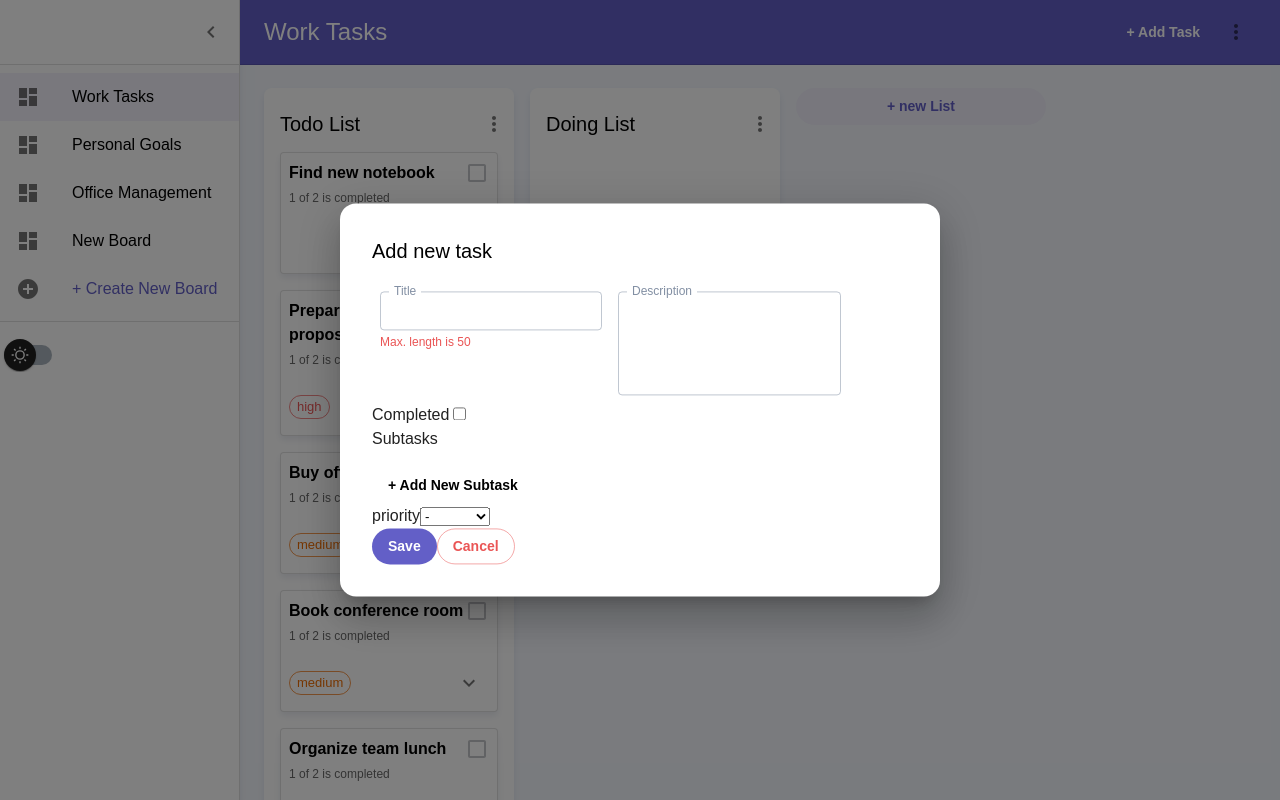
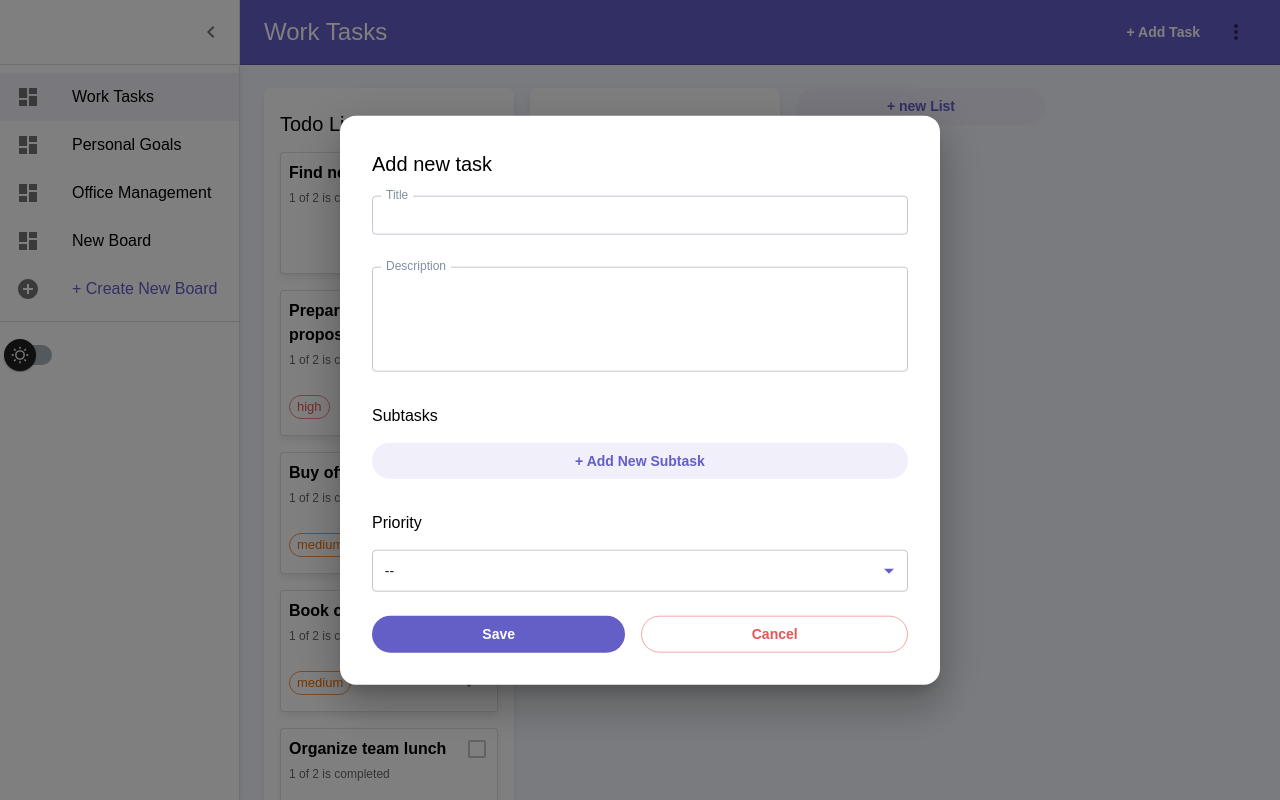
Before and after one commit to zeynabmvs/kanba, a React (Vite) app: page / in a window 1280 px wide. Both pictures are taken after a click on the button "+ Add Task". Built offline with nearby package versions, Linux system fonts and the light colour scheme.

Commit message:
task form & deleteConform ui fix

```diff
--- a/src/components/BoardList.jsx
+++ b/src/components/BoardList.jsx
@@ -12,7 +12,7 @@ const BoardList = ({list, index}) => {
 	const theme = useTheme();
 
 	const onHoverBg = theme.palette.mode === "light"
-		? theme.palette.primary.light
+		? theme.palette.secondary.light
 		: theme.palette.primary.dark
 
 	const onDeleteListHandler = () => {
--- a/src/components/Dashboard.jsx
+++ b/src/components/Dashboard.jsx
@@ -121,7 +121,7 @@ export default function Dashboard() {
 			>
 				<Toolbar/>
 				<Stack>
-					<Board></Board>
+					<Board/>
 				</Stack>
 			</Box>
 		</Box>
--- a/src/components/forms/TaskForm.jsx
+++ b/src/components/forms/TaskForm.jsx
@@ -1,4 +1,4 @@
-import {Box, Button, TextField} from "@mui/material";
+import {Box, Button, InputLabel, MenuItem, Select, Stack, TextField} from "@mui/material";
 import {useFieldArray, useForm} from "react-hook-form";
 import {useDispatch} from "react-redux";
 import IconButton from "@mui/material/IconButton";
@@ -8,7 +8,7 @@ import {closeModal} from "../../features/modalSlice.js";
 const TaskForm = ({onSubmit, onCancel, defaultValues = {}}) => {
 	// const currentBoard = useSelector(selectCurrentBoard);
 	const dispatch = useDispatch()
-
+	console.log(defaultValues)
 	const {
 		register,
 		handleSubmit,
@@ -25,7 +25,7 @@ const TaskForm = ({onSubmit, onCancel, defaultValues = {}}) => {
 		append({title: "", status: "notCompleted"});
 	};
 
-	const onSubmithandle = (data, e) => {
+	const onSubmitHandle = (data, e) => {
 		if (isDirty) {
 			onSubmit(data);
 		} else {
@@ -39,13 +39,13 @@ const TaskForm = ({onSubmit, onCancel, defaultValues = {}}) => {
 			<Box
 				component="form"
 				sx={{
-					"& .MuiTextField-root": {m: 1, width: "25ch"},
+					"& .MuiTextField-root": {width: "100%"},
 				}}
 				noValidate
 				autoComplete="off"
-				onSubmit={handleSubmit(onSubmithandle)}
+				onSubmit={handleSubmit(onSubmitHandle)}
 			>
-				<div>
+				<div style={{marginBottom: "24px", display: "flex", flexDirection: "column", gap: "32px"}}>
 					<TextField
 						{...register("title", {
 							required: "Required",
@@ -60,7 +60,7 @@ const TaskForm = ({onSubmit, onCancel, defaultValues = {}}) => {
 						variant="outlined"
 						type="text"
 						helperText={
-							errors?.title ? errors?.title?.message : "Max. length is 50"
+							errors?.title && errors?.title?.message
 						}
 					/>
 
@@ -77,59 +77,63 @@ const TaskForm = ({onSubmit, onCancel, defaultValues = {}}) => {
 						error={errors?.description}
 						id="outlined-helperText"
 						label="Description"
-						// variant="outlined"
-						// type="text"
 						helperText={
 							errors?.description && errors?.description?.message
 						}
 					/>
 
-					<label htmlFor="status">
-						Completed
-						<input
-							type="checkbox"
-							value="completed"
-							{...register("status")}
-							className="form-checkbox form-basic-checkbox"
-						/>
-					</label>
+					{/*<label htmlFor="status">*/}
+					{/*	Completed*/}
+					{/*	<input*/}
+					{/*		type="checkbox"*/}
+					{/*		value="completed"*/}
+					{/*		{...register("status")}*/}
+					{/*		className="form-checkbox form-basic-checkbox"*/}
+					{/*	/>*/}
+					{/*</label>*/}
+
+					{/*<div>*/}
 
 					<div>
-						<label htmlFor="subtasks">Subtasks</label>
-						<ul className="flex flex-col gap-1 my-1">
+						<InputLabel id="subtasks-label" sx={{mb: "16px"}}>Subtasks</InputLabel>
+						<div style={{display: "flex", gap: "16px", flexDirection: "column"}} aria-label={"subtasks-label"}>
 							{fields.map((item, index) => {
 								return (
-									<li key={index} className="flex items-center">
-										<label className="w-full">
-											{errors?.subtasks?.[index]?.title && (
-												<span className="form-basic-err">
-                      {errors?.subtasks?.[index]?.title.message}
-                    </span>
-											)}
-											<input
-												type="text"
-												className={`form-input form-basic-input ${
-													errors?.subtasks?.[index]?.title && "border border-red"
-												} `}
-												defaultValue={`${item.title}`}
+									<>
+										<div style={{display: "flex", alignItems: "center"}} key={index}>
+											<TextField
 												{...register(`subtasks.${index}.title`, {
 													required: "Required",
 												})}
-											></input>
-										</label>
+												error={errors?.title}
+												id="outlined-helperText"
+												variant="outlined"
+												type="text"
+												label={`Subtask ${index + 1}`}
+												helperText={
+													errors?.subtasks?.[index]?.title && errors?.subtasks?.[index]?.title.message
+												}
+
+											/>
 											<IconButton onClick={() => remove(index)} aria-label="close">
 												<Close/>
 											</IconButton>
-									</li>
+										</div>
+									</>
 								);
 							})}
-						</ul>
+
 							{fields.length < 7 && (
-							<Button variant="secondary" onClick={handleAddNewSubTask}>
+								<Button color="secondary" variant="contained" onClick={handleAddNewSubTask} sx={{width: "100%"}}>
 									+ Add New Subtask
 								</Button>
 							)}
+
 						</div>
+
+					</div>
+
+					{/*</div>*/}
 
 					{/*<div>*/}
 					{/*	<label htmlFor="list">*/}
@@ -144,27 +148,33 @@ const TaskForm = ({onSubmit, onCancel, defaultValues = {}}) => {
 					{/*	</label>*/}
 					{/*</div>*/}
 
-					<label htmlFor="priority">
-						priority
-						<select {...register("priority")}>
-
-							<option value='' key='-'>-</option>
-							<option value='low' key='low'>Low</option>
-							<option value='medium' key='medium'>Medium</option>
-							<option value='high' key='high'>High</option>
-
-						</select>
-					</label>
+					<div>
+						<InputLabel id="priority-label" sx={{mb: "16px"}}>Priority</InputLabel>
+						<Select
+							{...register("priority")}
+							labelId="priority-label"
+							displayEmpty
+							defaultValue=""
+							fullWidth
+						>
+							<MenuItem value="" sx={{fontSize: "0.875rem"}} key="none">--</MenuItem>
+							<MenuItem value="low" sx={{fontSize: "0.875rem"}} key={"low"}>Low</MenuItem>
+							<MenuItem value="medium" sx={{fontSize: "0.875rem"}} key={"medium"}>Medium</MenuItem>
+							<MenuItem value="high" sx={{fontSize: "0.875rem"}} key={"high"}>High</MenuItem>
+						</Select>
+					</div>
 
 				</div>
-				<div>
-					<Button variant="contained" type="submit">
+
+				<Stack direction="row" sx={{gap: "16px"}}>
+					<Button variant="contained" type="submit" sx={{flexGrow: 1}}>
 						Save
 					</Button>
-					<Button variant="outlined" onClick={onCancel} color="error">
+					<Button variant="outlined" onClick={onCancel} color="error" sx={{flexGrow: 1}}>
 						Cancel
 					</Button>
-				</div>
+				</Stack>
+
 			</Box>
 
 
--- a/src/components/modals/ConfirmDelete.jsx
+++ b/src/components/modals/ConfirmDelete.jsx
@@ -1,6 +1,7 @@
-import {Button, Typography} from "@mui/material";
+import {Button, Stack, Typography} from "@mui/material";
 import {useDispatch} from "react-redux";
 import {deleteBoard, deleteList, deleteTask,} from "../../features/boardsSlice.js";
+import ModalTitle from "./partials/modalTitle.jsx";
 
 const ConfirmDelete = ({type, obj, message, onClose}) => {
 	console.log(obj);
@@ -30,16 +31,18 @@ const ConfirmDelete = ({type, obj, message, onClose}) => {
 
 	return (
 		<>
-			<Typography variant="h6">Delete Confirmation</Typography>
-			<Typography variant="body1">{message}</Typography>
-			<div>
-				<Button variant="contained" color="error" onClick={onDeleteHandler}>
+			<ModalTitle text="Delete Confirmation"/>
+			<Typography variant="body1" sx={{mb: "32px"}}>{message}</Typography>
+
+			<Stack direction="row" sx={{gap: "16px"}}>
+				<Button color="error" variant="contained" onClick={onDeleteHandler} sx={{flexGrow: 1}}>
 					Delete
 				</Button>
-				<Button variant="outlined" onClick={onClose} color="secondary">
+				<Button variant="contained" onClick={onClose} color="secondary" sx={{flexGrow: 1}}>
 					Cancel
 				</Button>
-			</div>
+			</Stack>
+
 		</>
 	);
 };
--- a/src/components/modals/EditTask.jsx
+++ b/src/components/modals/EditTask.jsx
@@ -1,8 +1,8 @@
-import {Typography} from "@mui/material";
 import {useDispatch} from "react-redux";
 import {editTask} from "../../features/boardsSlice.js";
 import {closeModal} from "../../features/modalSlice";
 import TaskForm from "../forms/TaskForm.jsx";
+import ModalTitle from "./partials/modalTitle.jsx";
 
 const EditTask = ({onClose, detail}) => {
 	const dispatch = useDispatch();
@@ -20,7 +20,7 @@ const EditTask = ({onClose, detail}) => {
 		description: task.description,
 		color: task.color,
 		status: task.status,
-		priority: task.priority,
+		priority: task.priority || "",
 		subtasks: task?.subtasks.map((item) => ({
 			title: item.title,
 			status: item.status,
@@ -29,8 +29,7 @@ const EditTask = ({onClose, detail}) => {
 
 	return (
 		<>
-			<Typography variant="h6">Edit Task {task.title}</Typography>
-
+			<ModalTitle text={`Edit Task: ${task.title}`}/>
 			<TaskForm
 				onSubmit={onSubmitHandler}
 				onCancel={onClose}
--- a/src/components/modals/TaskDetail.jsx
+++ b/src/components/modals/TaskDetail.jsx
@@ -59,15 +59,10 @@ const TaskDetail = ({detail}) => {
 				<Typography variant="body1" color="text.secondary" sx={{mb: "16px"}}>{task.description}</Typography>
 
 				{task?.subtasks.length > 0 && (
-					<Box
-						// sx={{width: "100%", maxWidth: 360, bgcolor: "background.paper"}}
-					>
+					<Box>
 						<Typography variant="body2">Subtasks: </Typography>
 
-						<List
-							sx={{mb: "32px"}}
-							// sx={{width: "100%", maxWidth: 360, bgcolor: "background.paper"}}
-						>
+						<List sx={{mb: "32px"}}>
 							{task?.subtasks.map((subtask, index) => {
 								const labelId = `checkbox-list-label-${index}`;
 
@@ -99,7 +94,8 @@ const TaskDetail = ({detail}) => {
 				)}
 
 				<Stack direction="row" alignItems="center" sx={{mb: "8px"}}>
-					<Typography variant="body2" sx={{mr: "16px"}}>Status: {detail.status}</Typography>
+					<Typography variant="body2"
+											sx={{mr: "16px"}}>Status: {detail.status === 'completed' ? 'Completed' : 'Not completed'}</Typography>
 				</Stack>
 
 				{detail?.priority ? <Stack direction="row" alignItems="center">
--- a/src/configs/theme.jsx
+++ b/src/configs/theme.jsx
@@ -188,6 +188,12 @@ export const getDesignTokens = (mode) => ({
 				icon: ({theme}) => ({
 					color: theme.palette.primary.main,
 				}),
+				root: ({theme}) => ({
+					'& .MuiSelect-select': {
+						padding: ".6rem .8rem",
+						fontSize: "0.875rem",
+					}
+				})
 			},
 			// defaultProps: {
 			// 	IconComponent: KeyboardArrowDown,
--- a/src/features/boardsSlice.js
+++ b/src/features/boardsSlice.js
@@ -156,8 +156,6 @@ export const boardsSlice = createSlice({
 				const [targetBoardIndex, targetListIndex, targetTaskIndex] =
 					taskIndexes;
 
-				console.log(taskIndexes)
-
 				const newState = produce(state.boards, (draftState) => {
 
 					// TODO: remove list stuff
```
Lines whose indentation alone changed are shown as unchanged.
